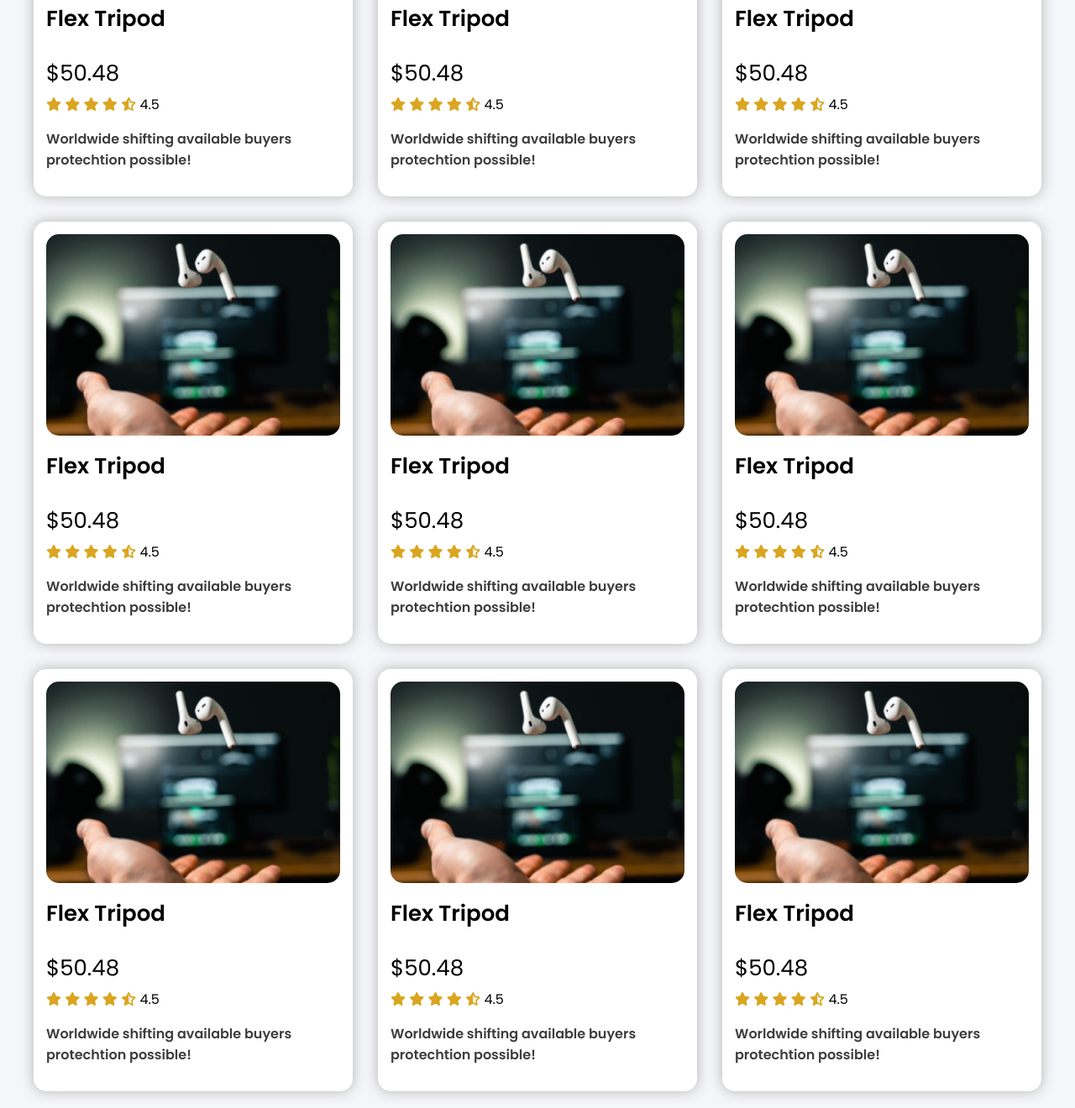
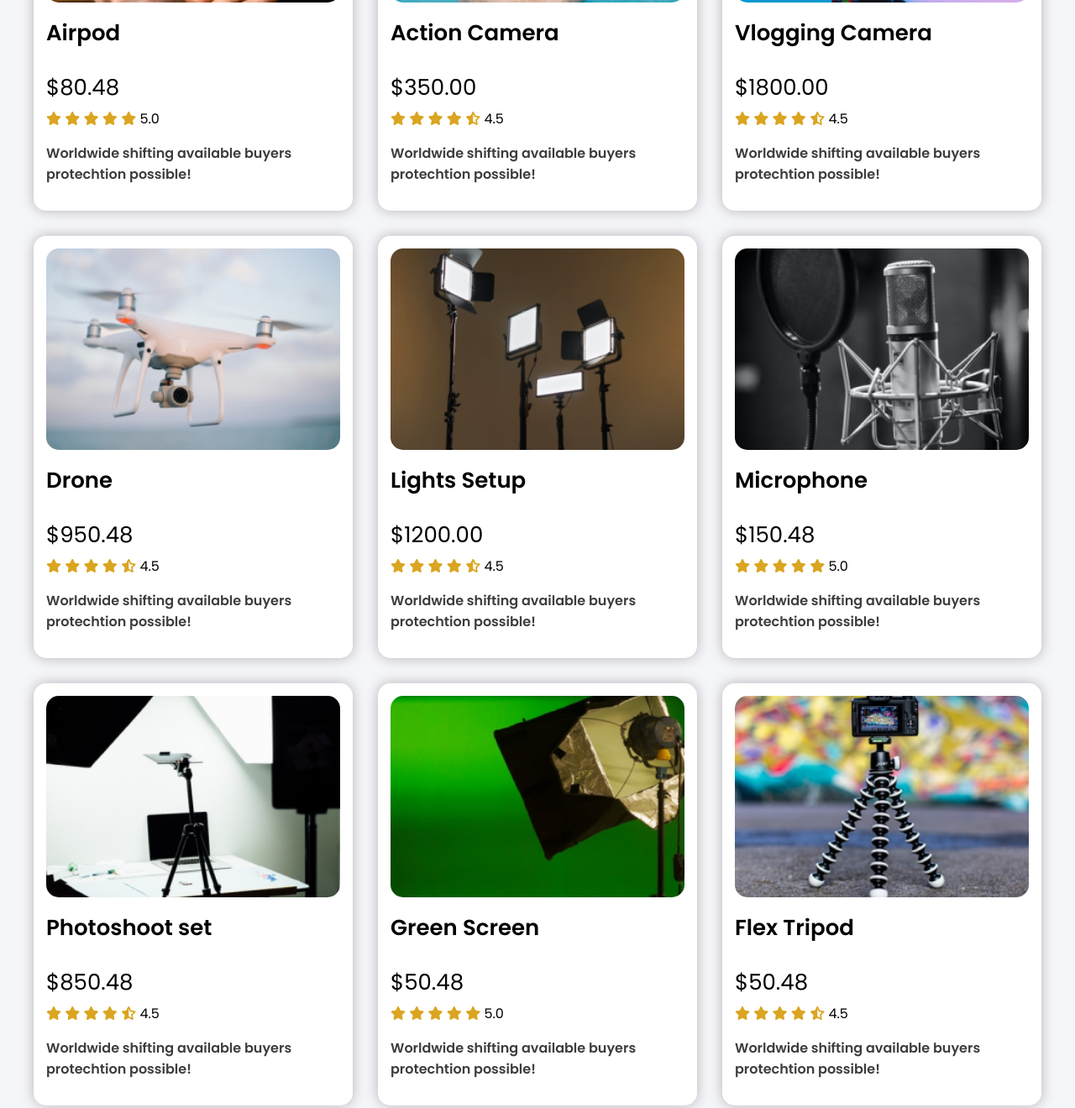
Before and after one commit to ambishalsaha01/influencer-gears, a plain HTML site: page index.html in a window 1280 px wide. Shown: the part 1297-2617 px from the top of the page at 84% size. Drawn offline with Linux system fonts and the light colour scheme.

Commit message:
final commit of influencer gear

```diff
--- a/index.html
+++ b/index.html
@@ -5,6 +5,8 @@
     <meta http-equiv="X-UA-Compatible" content="IE=edge">
     <meta name="viewport" content="width=device-width, initial-scale=1.0">
     <title>Influencer-Gears</title>
+    <!-- FAVICON -->
+    <link rel="shortcut icon" href="images/favicon.png" type="image/x-icon">
     <!-- FONT AWESOME -->
     <script src="https://kit.fontawesome.com/dc0dbedd1f.js" crossorigin="anonymous"></script>
     <!-- CSS STYLE -->
@@ -37,11 +39,11 @@
                 <div class="header-text-items">
                     <div class="header-text">
                         <h1 class="main-heading">Start your journey as <br> influencer</h1>
-                        <p class="header-sub-text">Lorem ipsum dolor, sit amet consectetur adipisicing elit. Labore repellendus minima ab a voluptas vero, illo, accusantium tenetur odio ducimus illum saepe veritatis perferendis! Sed, mollitia! Blanditiis eum magnam repellat?</p>
+                        <p class="header-sub-text">Naturally, vloggers have emerged, following the trend. The term is a contraction of 'blogger' and 'video'. They are basically influencers that use videos to share their opinion, lifestyle and life.</p>
                         <a href="#" class="btn-link">Prebook Now  <i class="fas fa-arrow-right"></i></a>
                     </div>
                     <div class="header-img">
-                        <img src="images/main-camera.png" alt="influencer">
+                        <img src="images/influencer-header.png" alt="influencer">
                     </div>
                 </div>
             </div>
@@ -90,8 +92,26 @@
                             <img src="images/airpod.png" alt="product">
                         </div>
                         <div class="product-info">
-                            <h3 class="product-title">Flex Tripod</h3>
-                            <p class="product-price">$50.48</p>
+                            <h3 class="product-title">Airpod</h3>
+                            <p class="product-price">$80.48</p>
+                            <div class="product-ratings">
+                                <i class="fas fa-star filled"></i>
+                                <i class="fas fa-star filled"></i>
+                                <i class="fas fa-star filled"></i>
+                                <i class="fas fa-star filled"></i>
+                                <i class="fas fa-star filled"></i>
+                                <span>5.0</span>
+                            </div>
+                            <p class="product-details">Worldwide shifting available buyers protechtion possible!</p>
+                        </div>
+                    </div>
+                    <div class="product-item">
+                        <div class="product-image">
+                            <img src="images/action.png" alt="product">
+                        </div>
+                        <div class="product-info">
+                            <h3 class="product-title">Action Camera</h3>
+                            <p class="product-price">$350.00</p>
                             <div class="product-ratings">
                                 <i class="fas fa-star filled"></i>
                                 <i class="fas fa-star filled"></i>
@@ -105,11 +125,11 @@
                     </div>
                     <div class="product-item">
                         <div class="product-image">
-                            <img src="images/airpod.png" alt="product">
+                            <img src="images/camera.png" alt="product">
                         </div>
                         <div class="product-info">
-                            <h3 class="product-title">Flex Tripod</h3>
-                            <p class="product-price">$50.48</p>
+                            <h3 class="product-title">Vlogging Camera</h3>
+                            <p class="product-price">$1800.00</p>
                             <div class="product-ratings">
                                 <i class="fas fa-star filled"></i>
                                 <i class="fas fa-star filled"></i>
@@ -123,11 +143,11 @@
                     </div>
                     <div class="product-item">
                         <div class="product-image">
-                            <img src="images/airpod.png" alt="product">
+                            <img src="images/drone.png" alt="product">
                         </div>
                         <div class="product-info">
-                            <h3 class="product-title">Flex Tripod</h3>
-                            <p class="product-price">$50.48</p>
+                            <h3 class="product-title">Drone</h3>
+                            <p class="product-price">$950.48</p>
                             <div class="product-ratings">
                                 <i class="fas fa-star filled"></i>
                                 <i class="fas fa-star filled"></i>
@@ -141,11 +161,11 @@
                     </div>
                     <div class="product-item">
                         <div class="product-image">
-                            <img src="images/airpod.png" alt="product">
+                            <img src="images/lights.png" alt="product">
                         </div>
                         <div class="product-info">
-                            <h3 class="product-title">Flex Tripod</h3>
-                            <p class="product-price">$50.48</p>
+                            <h3 class="product-title">Lights Setup</h3>
+                            <p class="product-price">$1200.00</p>
                             <div class="product-ratings">
                                 <i class="fas fa-star filled"></i>
                                 <i class="fas fa-star filled"></i>
@@ -159,11 +179,29 @@
                     </div>
                     <div class="product-item">
                         <div class="product-image">
-                            <img src="images/airpod.png" alt="product">
+                            <img src="images/mic.png" alt="product">
                         </div>
                         <div class="product-info">
-                            <h3 class="product-title">Flex Tripod</h3>
-                            <p class="product-price">$50.48</p>
+                            <h3 class="product-title">Microphone</h3>
+                            <p class="product-price">$150.48</p>
+                            <div class="product-ratings">
+                                <i class="fas fa-star filled"></i>
+                                <i class="fas fa-star filled"></i>
+                                <i class="fas fa-star filled"></i>
+                                <i class="fas fa-star filled"></i>
+                                <i class="fas fa-star filled"></i>
+                                <span>5.0</span>
+                            </div>
+                            <p class="product-details">Worldwide shifting available buyers protechtion possible!</p>
+                        </div>
+                    </div>
+                    <div class="product-item">
+                        <div class="product-image">
+                            <img src="images/setup.png" alt="product">
+                        </div>
+                        <div class="product-info">
+                            <h3 class="product-title">Photoshoot set</h3>
+                            <p class="product-price">$850.48</p>
                             <div class="product-ratings">
                                 <i class="fas fa-star filled"></i>
                                 <i class="fas fa-star filled"></i>
@@ -177,61 +215,25 @@
                     </div>
                     <div class="product-item">
                         <div class="product-image">
-                            <img src="images/airpod.png" alt="product">
+                            <img src="images/single-light.png" alt="product">
                         </div>
                         <div class="product-info">
-                            <h3 class="product-title">Flex Tripod</h3>
+                            <h3 class="product-title">Green Screen</h3>
                             <p class="product-price">$50.48</p>
                             <div class="product-ratings">
                                 <i class="fas fa-star filled"></i>
                                 <i class="fas fa-star filled"></i>
                                 <i class="fas fa-star filled"></i>
                                 <i class="fas fa-star filled"></i>
-                                <i class="fas fa-star-half-alt half"></i>
-                                <span>4.5</span>
+                                <i class="fas fa-star filled"></i>
+                                <span>5.0</span>
                             </div>
                             <p class="product-details">Worldwide shifting available buyers protechtion possible!</p>
                         </div>
                     </div>
                     <div class="product-item">
                         <div class="product-image">
-                            <img src="images/airpod.png" alt="product">
-                        </div>
-                        <div class="product-info">
-                            <h3 class="product-title">Flex Tripod</h3>
-                            <p class="product-price">$50.48</p>
-                            <div class="product-ratings">
-                                <i class="fas fa-star filled"></i>
-                                <i class="fas fa-star filled"></i>
-                                <i class="fas fa-star filled"></i>
-                                <i class="fas fa-star filled"></i>
-                                <i class="fas fa-star-half-alt half"></i>
-                                <span>4.5</span>
-                            </div>
-                            <p class="product-details">Worldwide shifting available buyers protechtion possible!</p>
-                        </div>
-                    </div>
-                    <div class="product-item">
-                        <div class="product-image">
-                            <img src="images/airpod.png" alt="product">
-                        </div>
-                        <div class="product-info">
-                            <h3 class="product-title">Flex Tripod</h3>
-                            <p class="product-price">$50.48</p>
-                            <div class="product-ratings">
-                                <i class="fas fa-star filled"></i>
-                                <i class="fas fa-star filled"></i>
-                                <i class="fas fa-star filled"></i>
-                                <i class="fas fa-star filled"></i>
-                                <i class="fas fa-star-half-alt half"></i>
-                                <span>4.5</span>
-                            </div>
-                            <p class="product-details">Worldwide shifting available buyers protechtion possible!</p>
-                        </div>
-                    </div>
-                    <div class="product-item">
-                        <div class="product-image">
-                            <img src="images/airpod.png" alt="product">
+                            <img src="images/tripod.png" alt="product">
                         </div>
                         <div class="product-info">
                             <h3 class="product-title">Flex Tripod</h3>
```
Also changed, not shown: css/responsive.css (+4 -4 lines), css/style.css (+13 -13 lines), images/favicon.png (added), images/influencer-header.png (added), images/main-camera.png (deleted).
